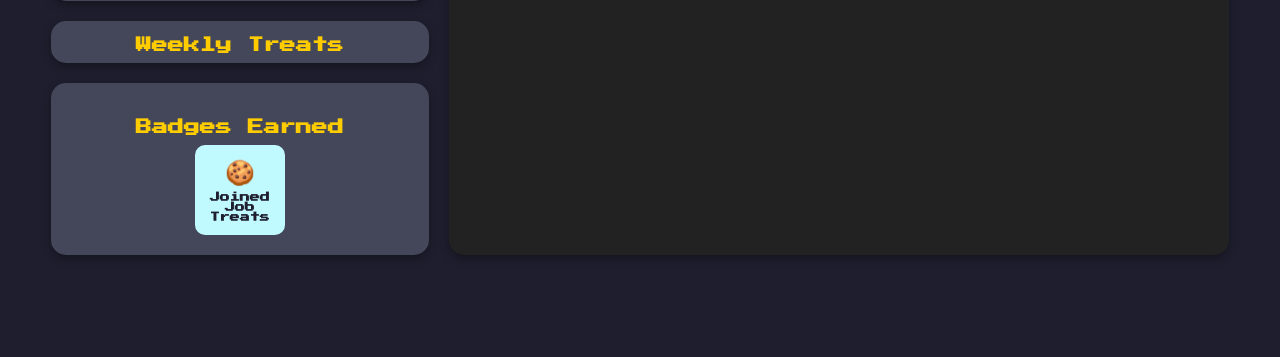
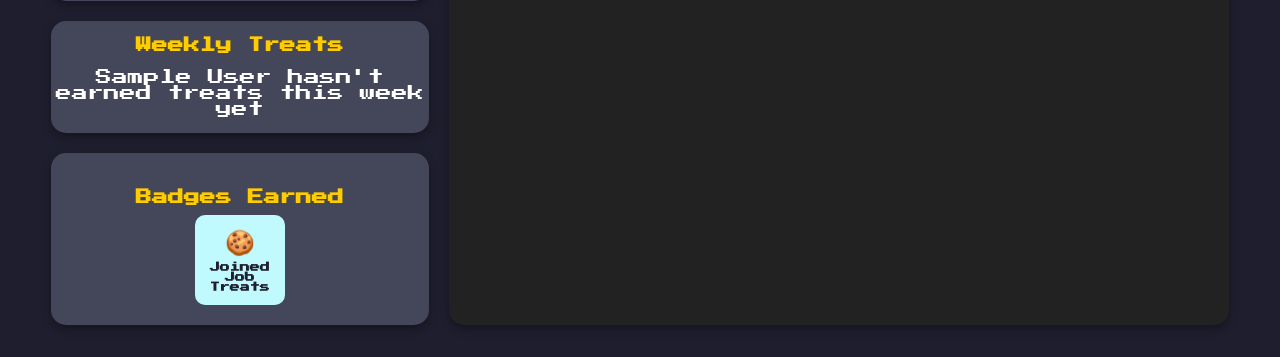
Before and after one commit to chanpham97/job-treats, a Node server app: template views/profile.ejs in a window 1280 px wide. Shown: the part 229-586 px from the top of the page. Run offline with Node 20, Linux system fonts and the light colour scheme; the template is opened without the code that fills it: values that come from a table or form of the project are taken from there, others are empty; the visitor is signed in with stand-in values (Sample User, id 1); some libraries are stand-ins or nearby versions.

Commit message:
weekly rewards can be claimed in user page (issue #6)

```diff
--- a/index.js
+++ b/index.js
@@ -4,6 +4,8 @@ import { connect, Schema, model } from 'mongoose'
 import dotenv from 'dotenv'
 import { fileURLToPath } from 'url';
 import { dirname } from 'path';
+import e from 'express';
+import { exit } from 'process';
 
 dotenv.config()
 const __filename = fileURLToPath(import.meta.url);
@@ -328,7 +330,7 @@ app.get("/profile/:name", async function (req, res) {
         user: userData,
         actions: await Action.find({ user: userData._id }).sort({ date: -1 })
     }
-    console.log(data.user.earnedTreats)
+    // console.log(data.user.earnedTreats)
     res.render("profile.ejs", data)
 })
 
@@ -382,36 +384,24 @@ app.patch("/treats/user-add", async function (req, res) {
 })
 
 app.patch("/treats/user-claim", async function (req, res) {
-    const { userId, treatId } = req.body;
-
-    const user = await User.findById(userId).populate('earnedTreats')
+    const { userName, treatId } = req.body;
+    console.log(`Claiming treat ${treatId} for ${userName}`)
+    const user = await User.findOne({name: userName}).populate('earnedTreats')
     if (!user) {
-        return res.status(404).send(`User with ID ${userId} not found`);
+        return res.status(404).send(`User ${userName} not found`);
+    }
+    console.log(user)
+    const existingTreat = user.earnedTreats.find(earned => earned._id.toString() === treatId);
+    if (!existingTreat) {
+        return res.status(409).send('User does not have earned treat with this ID');
     }
 
-    const treat = await Treat.findById(treatId);
-    if (!treat) {
-        return res.status(404).send(`Treat with ID ${treatId} not found`);
+    console.log(existingTreat)
+    if (existingTreat.redeemed) {
+        return res.status(409).send('User already redeemed this treat');
+    } else {
+        existingTreat.redeemed = true
     }
-
-    const now = new Date();
-    const weekOf = getStartOfWeek(now);
-
-    const existingTreat = user.earnedTreats.find(earned =>
-        earned.treat.toString() === treatId &&
-        new Date(earned.weekOf).toDateString() === weekOf.toDateString()
-    );
-
-    if (existingTreat) {
-        return res.status(409).send('User already has this treat for the current week');
-    }
-
-    user.earnedTreats.push({
-        treatType: treatId,
-        earnedAt: now,
-        weekOf: weekOf,
-        redeemed: false
-    });
 
     try {
         const response = await user.save()
--- a/public/profile.css
+++ b/public/profile.css
@@ -63,7 +63,7 @@ body {
     transition: transform 0.2s, box-shadow 0.2s;
 }
 
-.claim-action:hover {
+.claim-action:hover:enabled {
     background: #222;
     transform: scale(1.1);
     box-shadow: 0 5px 15px rgba(255, 204, 0, 0.5);
--- a/public/profile.js
+++ b/public/profile.js
@@ -80,6 +80,41 @@ document.addEventListener("DOMContentLoaded", async () => {
         });
     });
 
+    // Add click event listeners to all delete buttons
+    document.querySelectorAll('.claim-action').forEach(button => {
+        button.addEventListener('click', async (e) => {
+            if (confirm('Are you sure you want to claim this treat?')) {
+                const name = document.getElementById("user-name").innerText;
+                const treatId = e.target.dataset.id;
+
+                try {
+                    const response = await fetch(`/treats/user-claim/`, {
+                        method: 'PATCH',
+                        headers: {
+                            'Content-Type': 'application/json'
+                        },
+                        body: JSON.stringify({
+                            userName: name,
+                            treatId: treatId
+                        })
+
+                    });
+
+                    if (!response.ok) {
+                        throw new Error(`HTTP error! status: ${response.status}`);
+                    }
+
+                    window.location.reload(); // This is the one-liner that refreshes the page!
+
+                } catch (error) {
+                    console.error('Error:', error);
+                    alert('Failed to claim treat');
+                }
+            }
+
+        });
+    });
+
     // Make the function globally available
     window.setupPagination = setupPagination;
 });
--- a/views/profile.ejs
+++ b/views/profile.ejs
@@ -21,15 +21,19 @@
 
             <div class="weekly">
                 <h3>Weekly Treats</h3>
+                <% if(user.earnedTreats.length > 0){ %>
                     <% for (let i=0; i < user.earnedTreats.length; i++){ %>
                         <li>
                             Earned a <%= user.earnedTreats[i].treatType.name %> for <%= user.earnedTreats[i].weekOfFormatted %>
                             <% if(user.earnedTreats[i].redeemed){ %>
-                            <button class="claim-action" data-id="<%= user.earnedTreats[i]._id %>" disabled>Claimed</button>
+                                <button class="claim-action" disabled>Claimed</button>
                             <% } else { %>
                                 <button class="claim-action" data-id="<%= user.earnedTreats[i]._id %>">Claim</button>
                             <% } %>
                         </li>
+                    <% } %>
+                <% } else { %>
+                    <p><%= user.name %> hasn't earned treats this week yet</p>
                 <% } %>
             </div>
 
```
Lines whose indentation alone changed are shown as unchanged.
